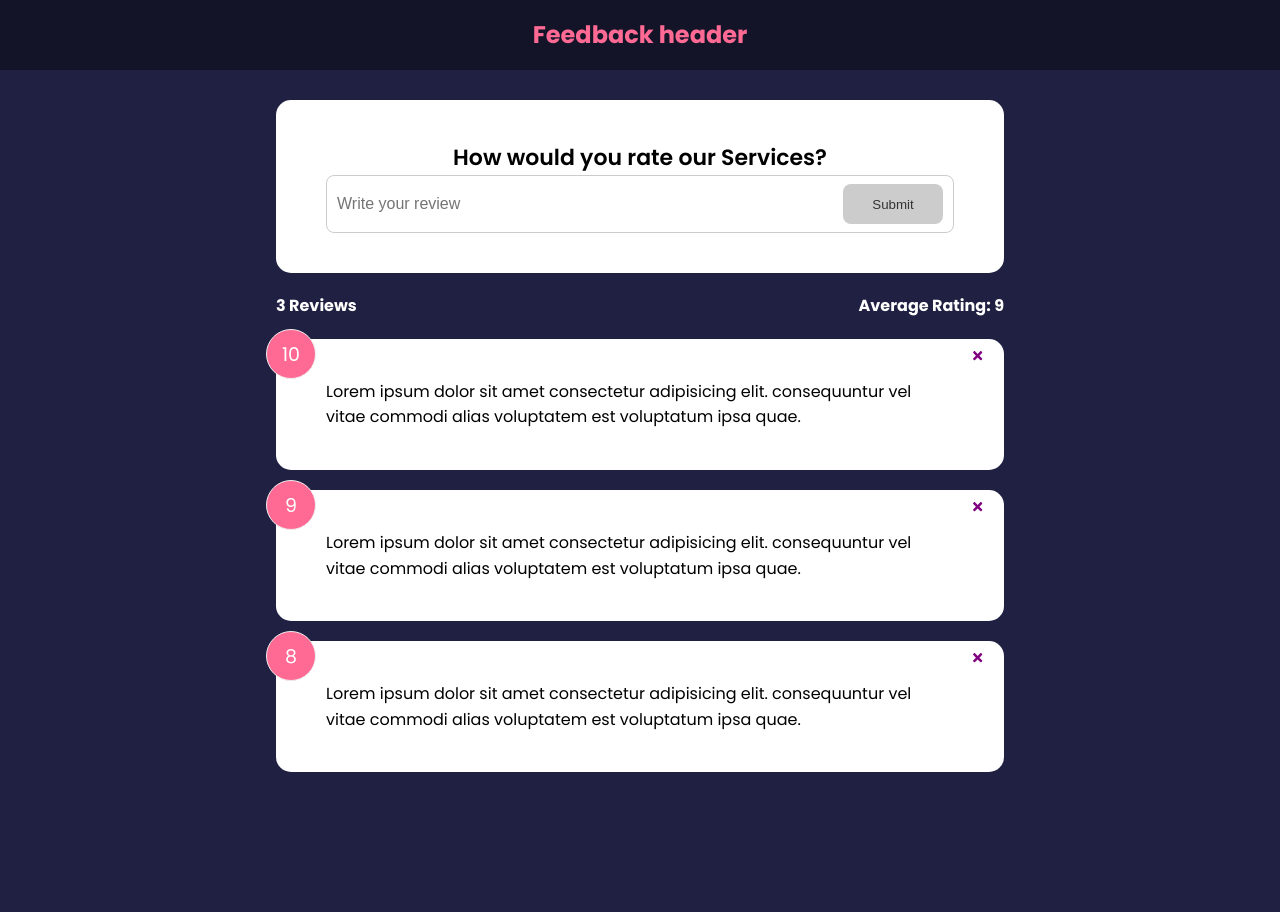
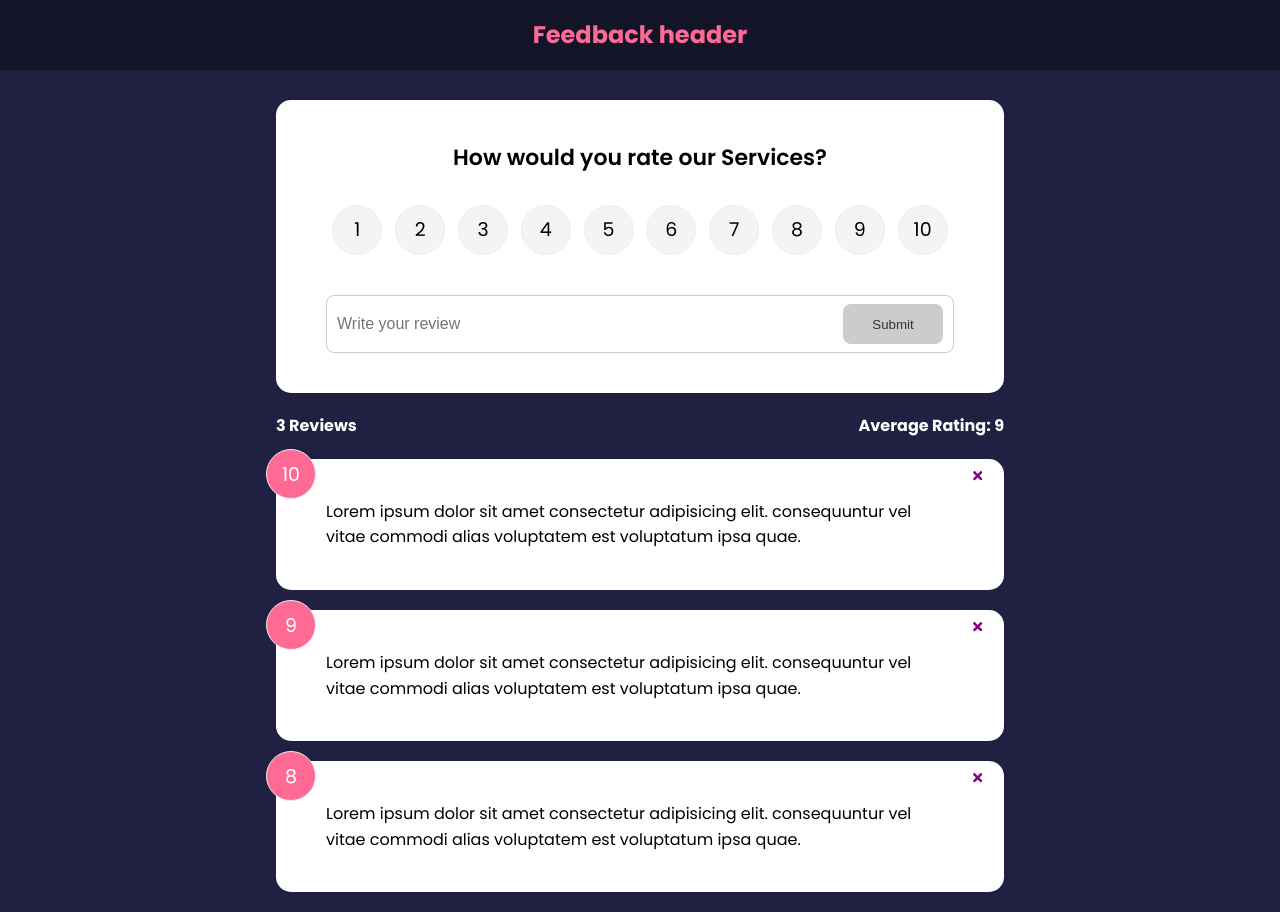
Before and after one commit to ShujaShah/feedback-app, a React (Create React App) app: page / in a window 1280 px wide. Before the commit the page ends 800 px from the top, so only its background shows below. Built offline with nearby package versions, Linux system fonts and the light colour scheme.

Commit message:
added the radio buttons

```diff
--- a/src/components/FeedbackForm.jsx
+++ b/src/components/FeedbackForm.jsx
@@ -2,11 +2,13 @@ import React from "react";
 import Card from "./shared/Card";
 import { useState } from "react";
 import Button from "./shared/Button";
+import RatingSelect from "./RatingSelect";
 
 function FeedbackForm() {
   const [text, setText] = useState("");
   const [btnDisabled, setBtnDisabled] = useState(true);
   const [message, setMessage] = useState("");
+  const [rating, setRating] = useState(10);
 
   const handleTextChange = (e) => {
     if (text === "") {
@@ -14,11 +16,13 @@ function FeedbackForm() {
       setBtnDisabled(true);
       setMessage(null);
     } else if (text !== "" && text.trim().length <= 10) {
+      //condition to check if the text is not empty, however the text is less than 10 characters
       setMessage("Text Must be atleast 10 Characters");
-       setBtnDisabled(true);
+      setBtnDisabled(true);
     } else {
+      //condition to check if the text is above 10 characters
       setMessage(null);
-       setBtnDisabled(false);
+      setBtnDisabled(false);
     }
 
     setText(e.target.value);
@@ -27,7 +31,7 @@ function FeedbackForm() {
     <Card>
       <form>
         <h2>How would you rate our Services?</h2>
-
+        <RatingSelect select={(rating) => console.log(rating)} />
         <div className="input-group">
           <input onChange={handleTextChange} type="text" placeholder="Write your review" value={text}></input>
           <Button type="submit" isDisabled={btnDisabled}>
--- /dev/null
+++ b/src/components/RatingSelect.jsx
@@ -0,0 +1,29 @@
+import { useState } from "react";
+
+function RatingSelect({ select, selected }) {
+  //const [selected, setSelected] = useState(10);
+  const handleChange = (e) => {
+    select(+e.currentTarget.value);
+  };
+
+  // NOTE: simplified with iteration rather than hardcoded html
+  return (
+    <ul className="rating">
+      {Array.from({ length: 10 }, (_, i) => (
+        <li key={`rating-${i + 1}`}>
+          <input
+            type="radio"
+            id={`num${i + 1}`}
+            name="rating"
+            value={i + 1}
+            onChange={handleChange}
+            checked={selected === i + 1}
+          />
+          <label htmlFor={`num${i + 1}`}>{i + 1}</label>
+        </li>
+      ))}
+    </ul>
+  );
+}
+
+export default RatingSelect;
```
